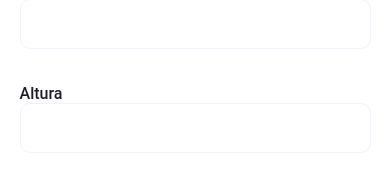
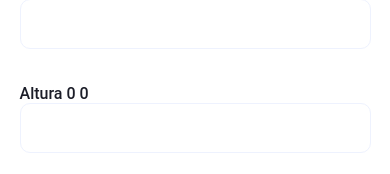
Before and after one commit to eric-araujo/imc, a React Native app: screen / in a window 390 px wide. Shown: the part 137-311 px from the top of the page. Built offline with nearby package versions, Linux system fonts and the light colour scheme.

Commit message:
Teclado númerico adicionado aos inputs

```diff
--- a/App.js
+++ b/App.js
@@ -1,22 +1,31 @@
-import React from 'react';
-import { StyleSheet, Text, View, TextInput, TouchableOpacity, ScrollView, Image } from 'react-native';
+import React, {useState} from 'react';
+import { Text, View, TextInput, TouchableOpacity, ScrollView, Image, AsyncStorage } from 'react-native';
 
 import imageCard from './img/imageCard.png';
 
 import styles from './css/style';
 
 export default function App() {
+
+  const [peso, setPeso] = useState('0');
+  const [altura, setAltura] = useState('0');
+
+  function calcularIMC() {
+
+
+  }
+
   return (
     <View style={styles.container}>
       <Text style={styles.titulo}>Calculadora IMC</Text>
       <View>
         <Text style={styles.labelFormulario}>Peso</Text>
-        <TextInput style={styles.input}></TextInput>
-        <Text style={styles.labelFormulario}>Altura</Text>
-        <TextInput style={styles.input}></TextInput>
+        <TextInput name="peso" keyboardType="numeric" style={styles.input} onChangeText={(peso) => setPeso(peso)}></TextInput>
+  <Text style={styles.labelFormulario}>Altura {peso} {altura}</Text>
+        <TextInput name="altura" keyboardType="numeric" style={styles.input} onChangeText={(altura) => setAltura(altura)}></TextInput>
       </View>
       <View style={styles.buttons}>
-        <TouchableOpacity style={styles.buttonCalcular}>
+        <TouchableOpacity style={styles.buttonCalcular} onPress={calcularIMC()}>
           <Text style={styles.labelCalcular}>Calcular</Text>
         </TouchableOpacity>
       </View>
```
